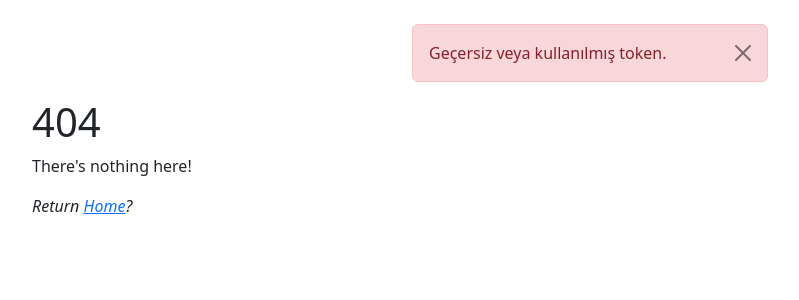
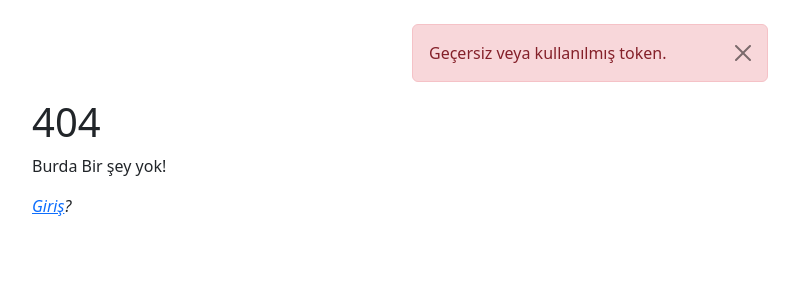
Before and after one commit to alpertoruun/VotingAppwithDockerandAWS, a Flask app: page /vote/1 in a window 1280 px wide. Shown: the part 72-372 px from the top of the page, without its empty margins (50-849 px from the left). Run offline with Flask 2, Linux system fonts and the light colour scheme; data that the repository does not hold is empty; parts of the project's set-up code (start-up, migrations or seed data) failed here and were passed over.

Commit message:
fix: handle error file

```diff
--- a/src/templates/errors/404.html
+++ b/src/templates/errors/404.html
@@ -1,6 +1,6 @@
 {% extends "_base.html" %}
 {% block content %}
 <h1>404</h1>
-<p>There's nothing here!</p>
-<p><em>Return <a href="{{url_for('core.create_election')}}">Home</a>?</em></p>
+<p>Burda Bir şey yok!</p>
+<p><em><a href="{{url_for('core.create_election')}}">Giriş</a>?</em></p>
 {% endblock %}
```
